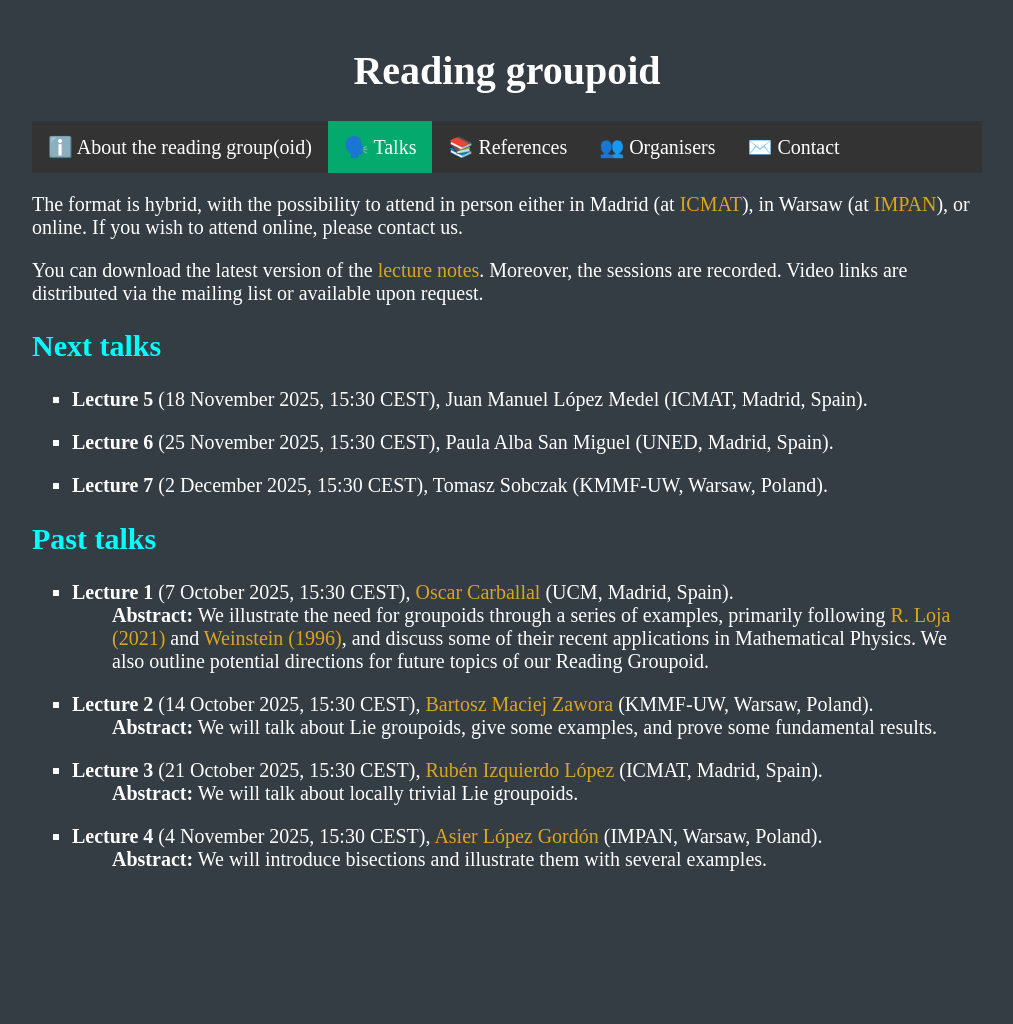
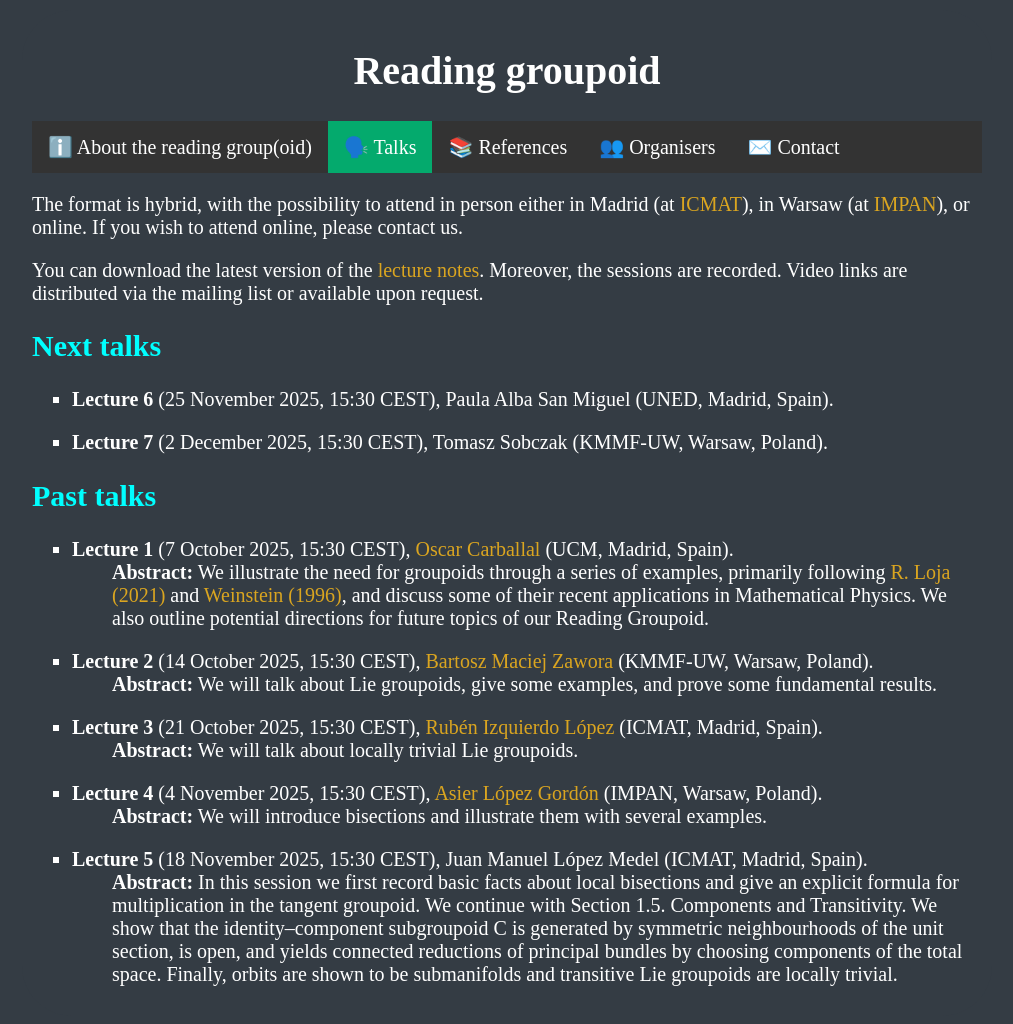
Before and after one commit to aslogor/readinggroupoid, a plain HTML site: page talks.html in a window 1280 px wide. Shown: the top 1024 px of the page, without its empty margins (133-1146 px from the left). Drawn offline with Linux system fonts and the light colour scheme.

Commit message:
Updated lecture notes and abstracts

```diff
--- a/talks.html
+++ b/talks.html
@@ -38,8 +38,6 @@
 
 
 <ul style="list-style-type: square;">
-	<li> <b>Lecture 5</b> (18 November 2025, 15:30 CEST), Juan Manuel López Medel (ICMAT, Madrid, Spain).</li>
-	<p></p>
 	<li> <b>Lecture 6</b> (25 November 2025, 15:30 CEST), Paula Alba San Miguel (UNED, Madrid, Spain).</li>
 	<p></p>
 	<li><b>Lecture 7</b> (2 December 2025, 15:30 CEST), Tomasz Sobczak (KMMF-UW, Warsaw, Poland).</li>
@@ -66,6 +64,10 @@
 	<!-- <p></p> -->
 		<!-- <li>There will not be a session on 11 November 2025, since it is a holiday in Poland (Polish National Independence Day).</li>
 	<p></p> -->
+	<p></p>
+	<li> <b>Lecture 5</b> (18 November 2025, 15:30 CEST), Juan Manuel López Medel (ICMAT, Madrid, Spain).</li>
+	<ul  style="list-style-type: none;"><li><b>Abstract:</b> In this session we first record basic facts about local bisections and give an explicit formula for multiplication in the tangent groupoid. We continue with Section 1.5. Components and Transitivity. We show that the identity–component subgroupoid C is generated by symmetric neighbourhoods of the unit section, is open, and yields connected reductions of principal bundles by choosing components of the total space. Finally, orbits are shown to be submanifolds and transitive Lie groupoids are locally trivial.</li></ul>
+
 </ul>
 
 
```
Also changed, not shown: 2 other files.
